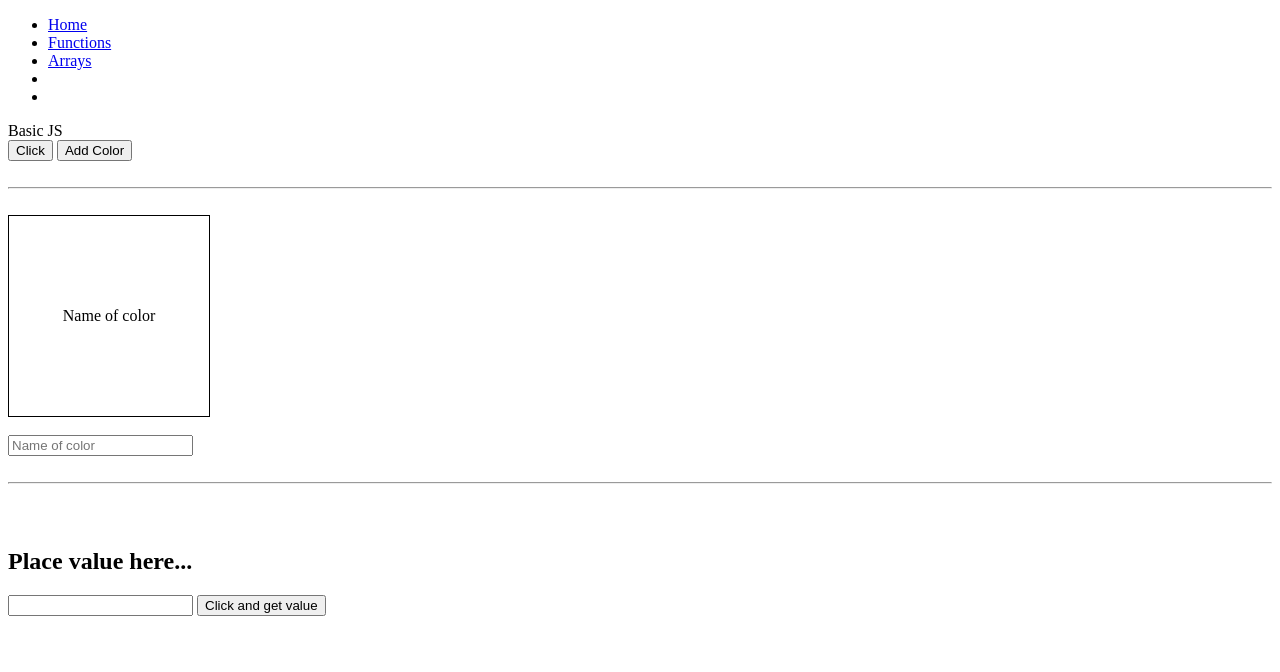
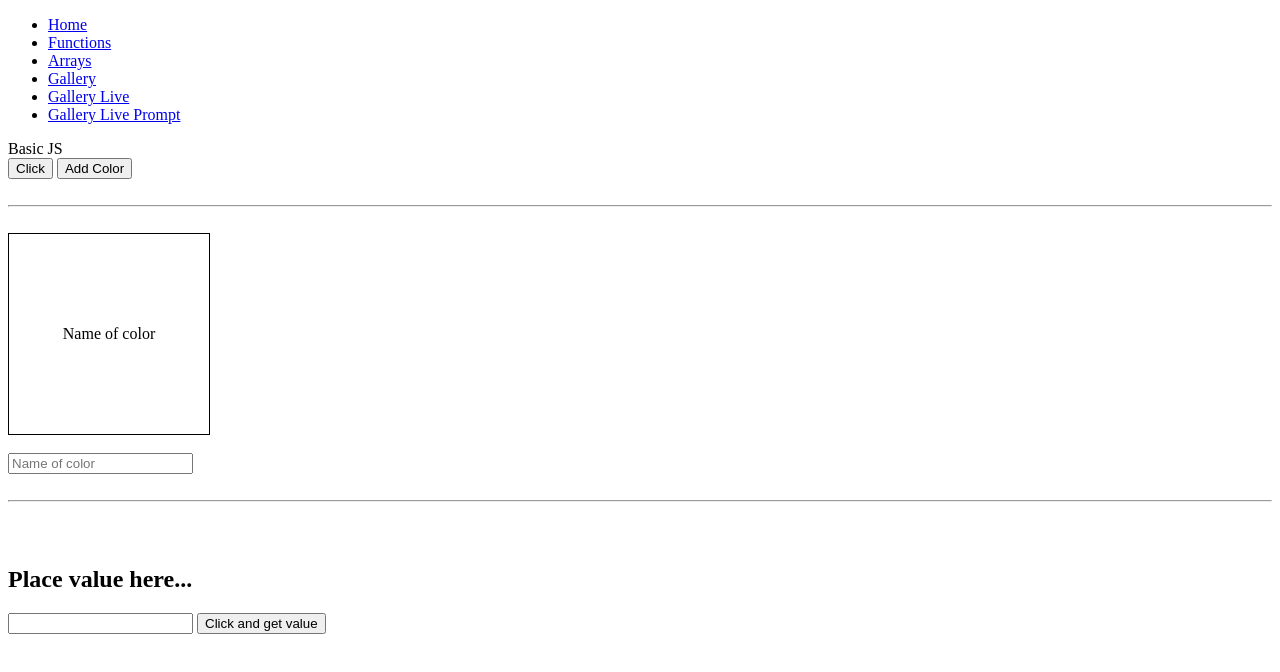
Before and after one commit to thisiskhandev/basic-js-class, a plain HTML site: page index.html in a window 1280 px wide. Drawn offline with Linux system fonts and the light colour scheme.

Commit message:
New pages added

```diff
--- a/index.html
+++ b/index.html
@@ -24,8 +24,11 @@
           <li><a href="/">Home</a></li>
           <li><a href="pages/function.html">Functions</a></li>
           <li><a href="pages/arrays.html">Arrays</a></li>
-          <li><a href=""></a></li>
-          <li><a href=""></a></li>
+          <li><a href="/pages/gallery.html">Gallery</a></li>
+          <li><a href="/pages/gallery-live.html">Gallery Live</a></li>
+          <li>
+            <a href="/pages/gallery-live-prompt.html">Gallery Live Prompt</a>
+          </li>
         </ul>
       </nav>
     </header>
```
